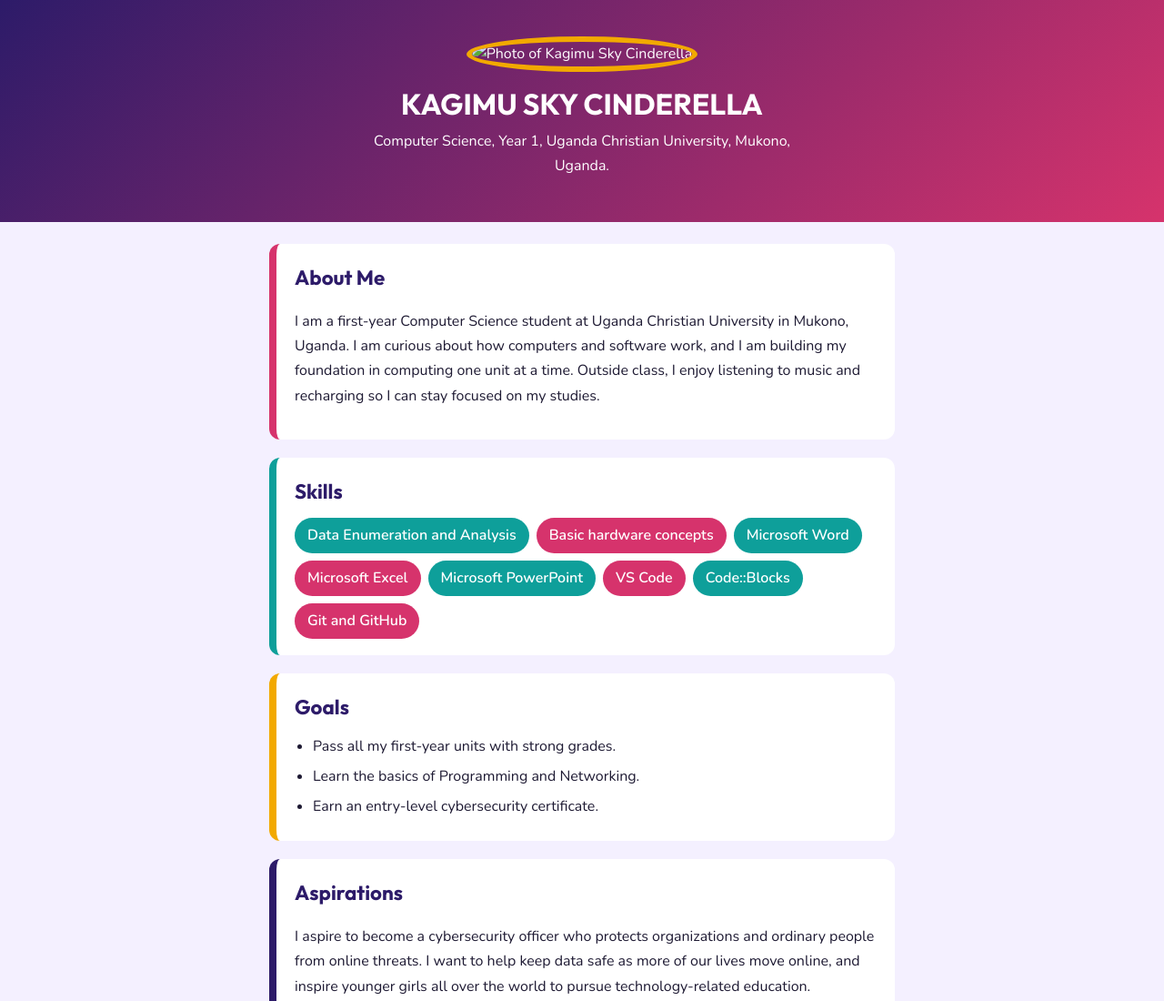
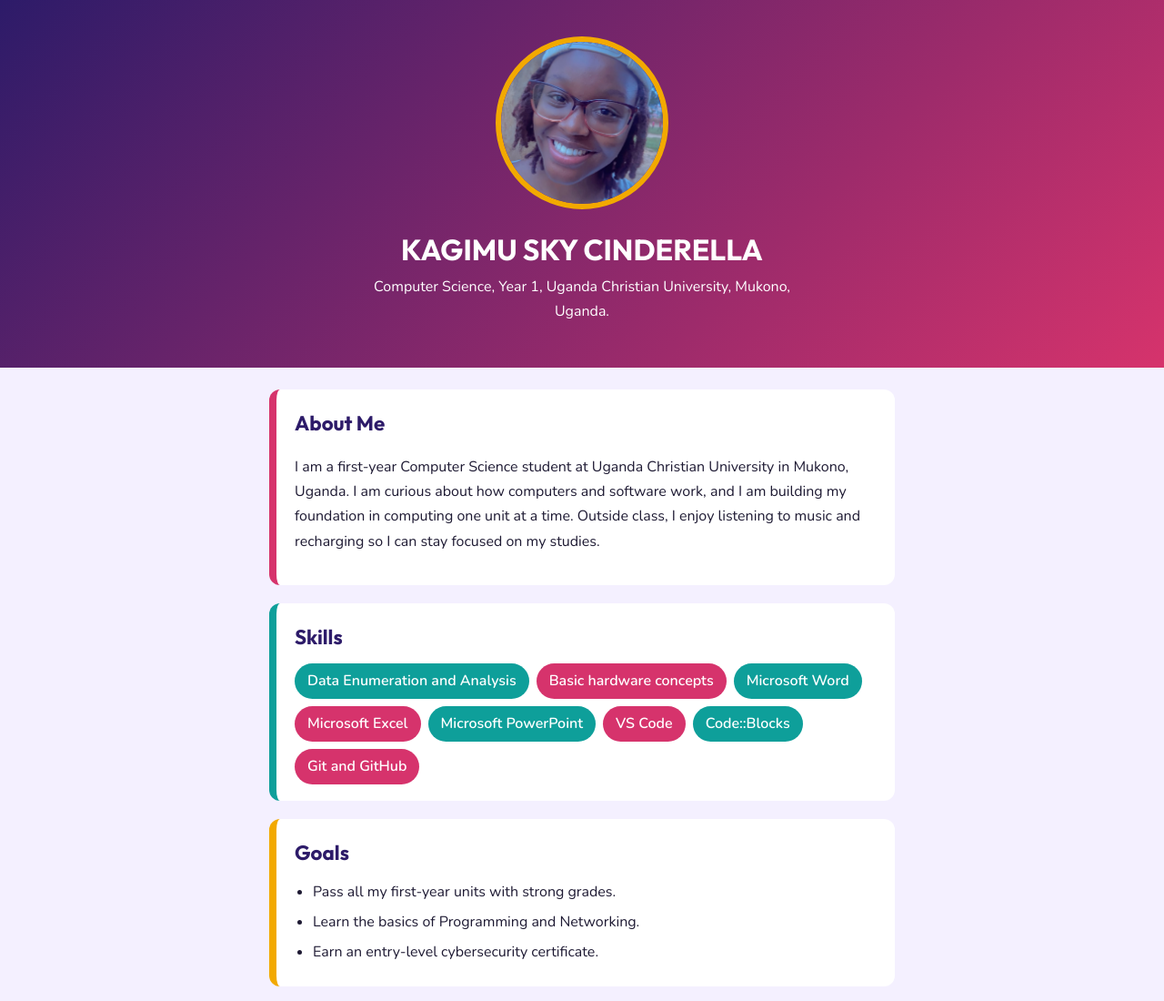
Before and after one commit to skycinderella/skycinderella.github.io, a plain HTML site: page index.html in a window 1280 px wide. Shown: the top 1100 px of the page at 91% size. Drawn offline with nearby package versions, Linux system fonts and the light colour scheme.

Commit message:
Change image file extension from .jpg to .jpeg

```diff
--- a/index.html
+++ b/index.html
@@ -79,7 +79,7 @@
 </head>
 <body>
 	<header>
-		<img src="me.jpg" alt="Photo of Kagimu Sky Cinderella">
+		<img src="me.jpeg" alt="Photo of Kagimu Sky Cinderella">
 		<h1>KAGIMU SKY CINDERELLA</h1>
 		<p>Computer Science, Year 1, Uganda Christian University, Mukono, Uganda.</p>
 	</header>
```
